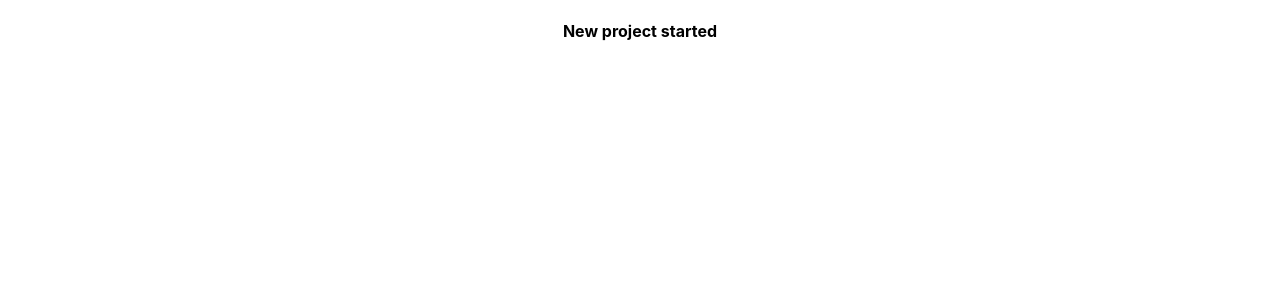
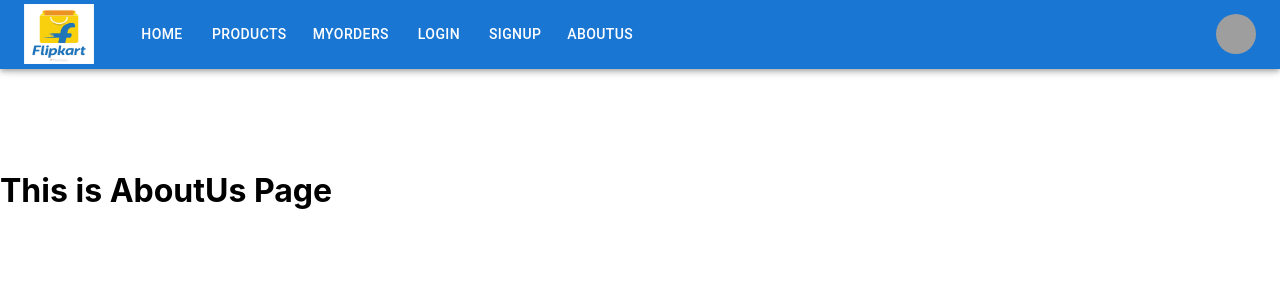
Before and after one commit to patilsourabh45/E-Shopping-Website-In-ReactJs, a React (Create React App) app: page /aboutus in a window 1280 px wide. Shown: the top 300 px of the page. Built offline with nearby package versions, Linux system fonts and the light colour scheme; grey boxes are pictures that could not be loaded.

Commit message:
Material Ui installed & Navbar added

```diff
--- a/src/App.js
+++ b/src/App.js
@@ -1,11 +1,32 @@
-import logo from './logo.svg';
-import './App.css';
+import Header from './components/Header';
+import HomePage from './pages/HomePage';
+import AboutUs from './pages/AboutUs';
+import Login from './pages/Login';
+import MyOrders from './pages/MyOrders';
+import Products from './pages/Products';
+import Signup from './pages/Signup';
+import Pagenotfound from './pages/Pagenotfound';
+import { BrowserRouter, Link, Route, Routes} from 'react-router-dom';
 
 function App() {
   return (
-    <div className="App">
-      <h4>New project started</h4>
-    </div>
+    <>
+        <BrowserRouter>
+      <div>
+        <Header></Header>
+      </div>
+      <div style={{ height: "150px" }}></div>
+      <Routes>
+        <Route path='/' element={<HomePage />} exact></Route>
+        <Route path='/products' element={<Products />} ></Route>
+        <Route path='/myorders' element={<MyOrders />} ></Route>
+        <Route path='/login' element={<Login />} ></Route>
+        <Route path='/signup' element={<Signup />} ></Route>
+        <Route path='/aboutus' element={<AboutUs />} ></Route>
+        <Route path='*' element={<Pagenotfound />}></Route>
+      </Routes>
+    </BrowserRouter>
+    </>
   );
 }
 
--- /dev/null
+++ b/src/components/Header.js
@@ -0,0 +1,191 @@
+import * as React from 'react';
+import AppBar from '@mui/material/AppBar';
+import Box from '@mui/material/Box';
+import Toolbar from '@mui/material/Toolbar';
+import IconButton from '@mui/material/IconButton';
+import Typography from '@mui/material/Typography';
+import Menu from '@mui/material/Menu';
+import MenuIcon from '@mui/icons-material/Menu';
+import Container from '@mui/material/Container';
+import Avatar from '@mui/material/Avatar';
+import Button from '@mui/material/Button';
+import Tooltip from '@mui/material/Tooltip';
+import MenuItem from '@mui/material/MenuItem';
+import logo from '../images/logo.png'
+import {Link} from 'react-router-dom';
+
+const pages = ['Home', 'Products','My Orders','Login','Signup','About us'];
+const settings = ['Profile', 'Account', 'Dashboard', 'Logout'];
+
+const Header = () => {
+  const [anchorElNav, setAnchorElNav] = React.useState(null);
+  const [anchorElUser, setAnchorElUser] = React.useState(null);
+
+  const handleOpenNavMenu = (event) => {
+    setAnchorElNav(event.currentTarget);
+  };
+  const handleOpenUserMenu = (event) => {
+    setAnchorElUser(event.currentTarget);
+  };
+
+  const handleCloseNavMenu = () => {
+    setAnchorElNav(null);
+  };
+
+  const handleCloseUserMenu = () => {
+    setAnchorElUser(null);
+  };
+
+  return (
+    <AppBar position="fixed">
+      <Container maxWidth="xl">
+        <Toolbar disableGutters>
+          <Typography
+            variant="h6"
+            noWrap
+            component="div"
+            sx={{ mr: 2, display: { xs: 'none', md: 'flex' } }}
+          >
+            <img src={logo} height="60px" width="70px" alt="LOGO"></img>
+          </Typography>
+
+          <Box sx={{ flexGrow: 1, display: { xs: 'flex', md: 'none' } }}>
+            <IconButton
+              size="large"
+              aria-label="account of current user"
+              aria-controls="menu-appbar"
+              aria-haspopup="true"
+              onClick={handleOpenNavMenu}
+              color="inherit"
+            >
+              <MenuIcon />
+            </IconButton>
+            <Menu
+              id="menu-appbar"
+              anchorEl={anchorElNav}
+              anchorOrigin={{
+                vertical: 'bottom',
+                horizontal: 'left',
+              }}
+              keepMounted
+              transformOrigin={{
+                vertical: 'top',
+                horizontal: 'left',
+              }}
+              open={Boolean(anchorElNav)}
+              onClose={handleCloseNavMenu}
+              sx={{
+                display: { xs: 'block', md: 'none' },
+              }}
+            >
+              {pages.map((page) => (
+                <MenuItem key={page} onClick={handleCloseNavMenu}>
+                  <Typography textAlign="center">{page}</Typography>
+                </MenuItem>
+              ))}
+            </Menu>
+          </Box>
+          <Typography
+            variant="h6"
+            noWrap
+            component="div"
+            sx={{ flexGrow: 1, display: { xs: 'flex', md: 'none' } }}
+          >
+           <img src={logo} height="60px" width="70px" alt="LOGO"></img>
+          </Typography>
+          <Box style={{marginLeft:"10px"}}  sx={{ flexGrow: 1, display: { xs: 'none', md: 'flex' } }}>
+            {/* {pages.map((page) => (
+              <Button
+              style={{marginLeft:"10px"}}
+                key={page}
+                onClick={handleCloseNavMenu}
+                sx={{ my: 2, color: 'white', display: 'block' }}
+              >
+                {page}
+              </Button>
+            ))} */}
+
+              <Button
+              style={{marginLeft:"10px"}}
+                onClick={handleCloseNavMenu}
+                sx={{ my: 2, color: 'white', display: 'block' }}
+              >
+               <Link style={{textDecoration:"none",color:"white"}} to="/">Home</Link>
+              </Button>
+
+              <Button
+              style={{marginLeft:"10px"}}
+                onClick={handleCloseNavMenu}
+                sx={{ my: 2, color: 'white', display: 'block' }}
+              >
+               <Link style={{textDecoration:"none",color:"white"}} to="/products">Products</Link>
+              </Button>
+
+              <Button
+              style={{marginLeft:"10px"}}
+                onClick={handleCloseNavMenu}
+                sx={{ my: 2, color: 'white', display: 'block' }}
+              >
+                <Link style={{textDecoration:"none",color:"white"}} to="/myorders">MyOrders</Link>
+              </Button>
+
+              <Button
+              style={{marginLeft:"10px"}}
+                onClick={handleCloseNavMenu}
+                sx={{ my: 2, color: 'white', display: 'block' }}
+              >
+                <Link style={{textDecoration:"none",color:"white"}} to="/login">Login</Link>
+              </Button>
+
+              <Button
+              style={{marginLeft:"10px"}}
+                onClick={handleCloseNavMenu}
+                sx={{ my: 2, color: 'white', display: 'block' }}
+              >
+               <Link style={{textDecoration:"none",color:"white"}} to="/signup">Signup</Link>
+              </Button>
+
+              <Button
+              style={{marginLeft:"10px"}}
+                onClick={handleCloseNavMenu}
+                sx={{ my: 2, color: 'white', display: 'block' }}
+              >
+                <Link style={{textDecoration:"none",color:"white"}}  to="/aboutus">AboutUs</Link>
+              </Button>
+          </Box>
+
+          <Box sx={{ flexGrow: 0 }}>
+            <Tooltip title="Open settings">
+              <IconButton onClick={handleOpenUserMenu} sx={{ p: 0 }}>
+                <Avatar alt="Remy Sharp" src="/static/images/avatar/2.jpg" />
+              </IconButton>
+            </Tooltip>
+            <Menu
+              sx={{ mt: '45px' }}
+              id="menu-appbar"
+              anchorEl={anchorElUser}
+              anchorOrigin={{
+                vertical: 'top',
+                horizontal: 'right',
+              }}
+              keepMounted
+              transformOrigin={{
+                vertical: 'top',
+                horizontal: 'right',
+              }}
+              open={Boolean(anchorElUser)}
+              onClose={handleCloseUserMenu}
+            >
+              {settings.map((setting) => (
+                <MenuItem key={setting} onClick={handleCloseUserMenu}>
+                  <Typography textAlign="center">{setting}</Typography>
+                </MenuItem>
+              ))}
+            </Menu>
+          </Box>
+        </Toolbar>
+      </Container>
+    </AppBar>
+  );
+};
+export default Header;
--- /dev/null
+++ b/src/pages/AboutUs.js
@@ -0,0 +1,11 @@
+import React from 'react'
+
+function AboutUs(){
+    return(
+        <>
+        <h1>This is AboutUs Page</h1>
+        </>
+    )
+}
+
+export default AboutUs;
--- /dev/null
+++ b/src/pages/HomePage.js
@@ -0,0 +1,11 @@
+import React from 'react'
+
+function Homepage(){
+    return(
+        <>
+        <h1>This is homepage</h1>
+        </>
+    )
+}
+
+export default Homepage;
--- /dev/null
+++ b/src/pages/Login.js
@@ -0,0 +1,11 @@
+import React from 'react'
+
+function Login(){
+    return(
+        <>
+        <h1>This is Login Page</h1>
+        </>
+    )
+}
+
+export default Login;
--- /dev/null
+++ b/src/pages/MyOrders.js
@@ -0,0 +1,11 @@
+import React from 'react'
+
+function MyOrders(){
+    return(
+        <>
+        <h1>This is MyOrders Page</h1>
+        </>
+    )
+}
+
+export default MyOrders;
--- /dev/null
+++ b/src/pages/Pagenotfound.js
@@ -0,0 +1,8 @@
+
+function Pagenotfound() {
+    return (
+        <><h1>404 Page not found</h1></>
+    );
+
+}
+export default Pagenotfound;
--- /dev/null
+++ b/src/pages/Products.js
@@ -0,0 +1,11 @@
+import React from 'react'
+
+function ProductPage(){
+    return(
+        <>
+        <h1>This is Product Page</h1>
+        </>
+    )
+}
+
+export default ProductPage;
--- /dev/null
+++ b/src/pages/Signup.js
@@ -0,0 +1,11 @@
+import React from 'react'
+
+function Signup(){
+    return(
+        <>
+        <h1>This is Signup Page</h1>
+        </>
+    )
+}
+
+export default Signup;
```
Also changed, not shown: package.json (+8 -0 lines), src/images/logo.png (added), 1 other file (tests, documents, lock files or other folders).
